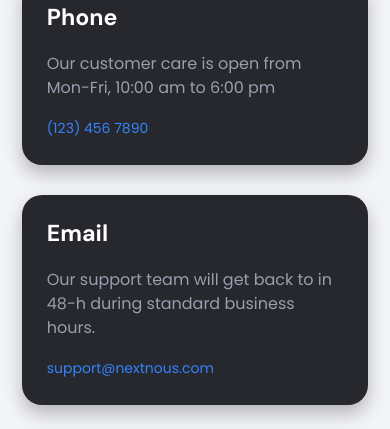
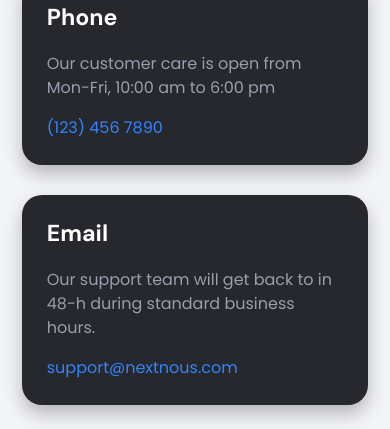
Before and after one commit to amilakadiya/nnextnous.github.io, a plain HTML site: page Contact.html in a window 390 px wide. Shown: the part 1371-1800 px from the top of the page. Drawn offline with nearby package versions, Linux system fonts and the light colour scheme.

Commit message:
textlarder

```diff
--- a/css/style2.css
+++ b/css/style2.css
@@ -787,8 +787,7 @@ footer{
         margin-bottom: 1.5rem;
     }
     .text-large {
-        color: 22;
-        font-size: 14px;
+        font-size: 16px;
     }
     .contact-detail-box {
         width: 100%;
```
